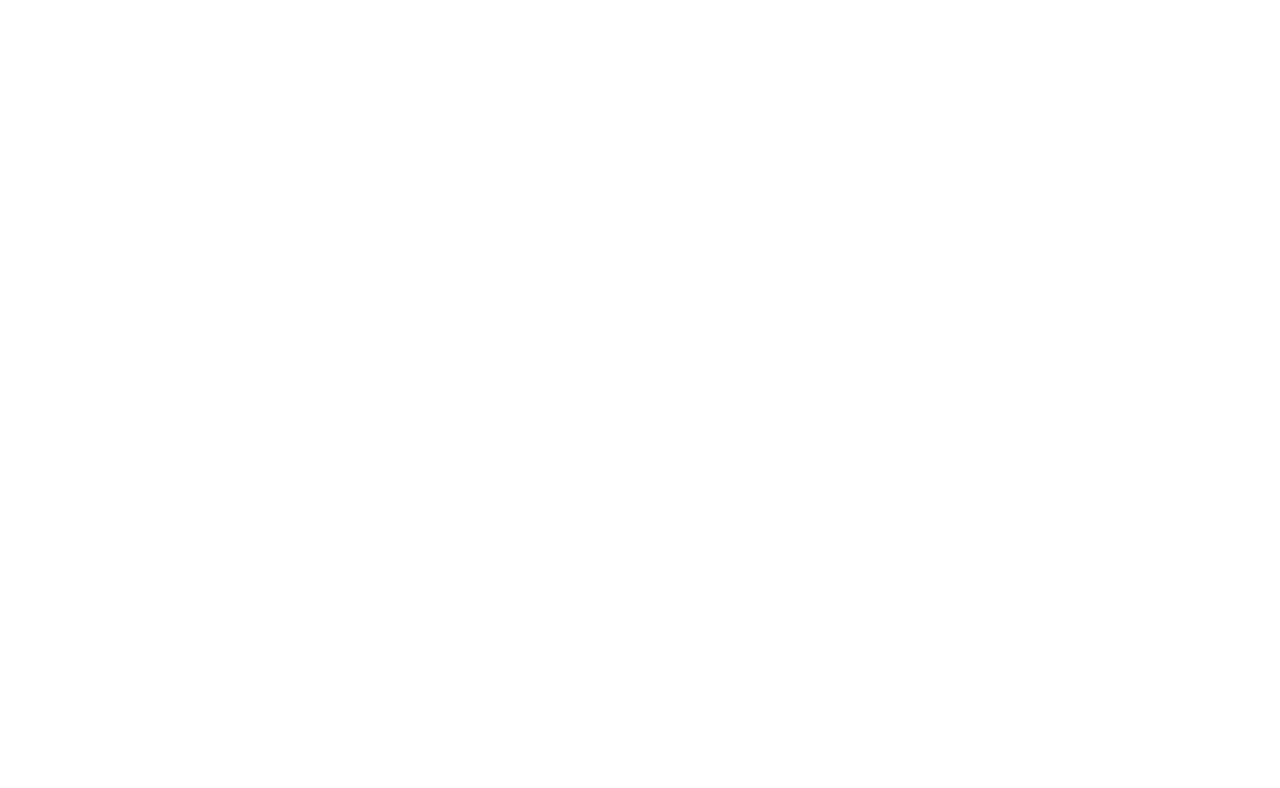
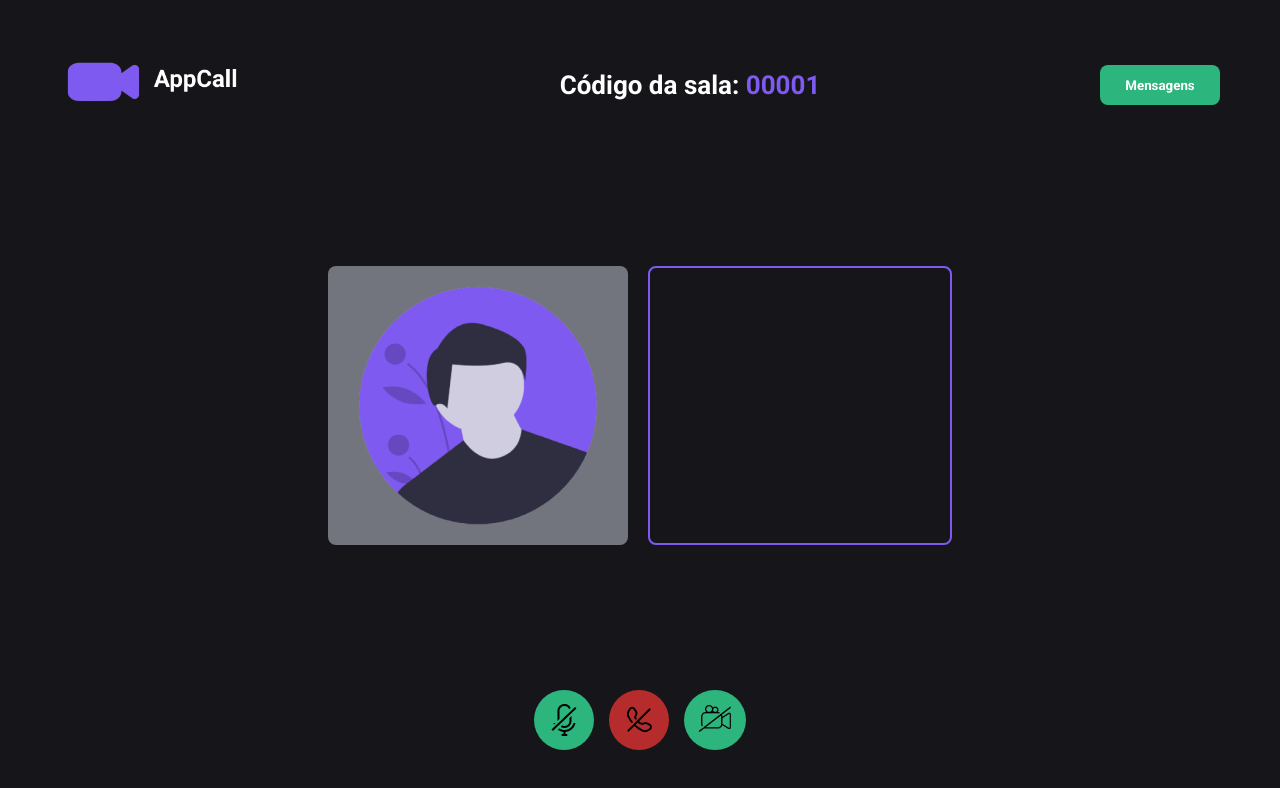
Before and after one commit to jardeson777/app-call, a React (Create React App) app: page /meet in a window 1280 px wide. Before the commit this address had no page. Shown: the top 788 px of the page. Built offline with nearby package versions, Linux system fonts and the light colour scheme.

Commit message:
feat: página de meet

```diff
--- /dev/null
+++ b/src/page/Meet/index.tsx
@@ -0,0 +1,99 @@
+import React, { useRef, useState } from 'react';
+import Header from '../../components/ui/Header';
+import RowButtons from '../../components/ui/RowButtons';
+import theme from '../../styles/theme';
+
+import { Container, Content, RowVideo } from './styles';
+import Avatar from '../../assets/avatar.png';
+
+const Meet: React.FC = () => {
+  const videoRef = useRef<HTMLVideoElement>(null);
+  const [videoOn, setVideoOn] = useState(false);
+
+  const openMensagens = () => {
+    //
+  };
+
+  const functionMute = () => {
+    //
+  };
+
+  const functionDisconnect = () => {
+    //
+  };
+
+  const functionRemoveVideo = () => {
+    setVideoOn(false);
+  };
+
+  const openVideo = () => {
+    navigator.mediaDevices
+      .getUserMedia({ video: true, audio: true })
+      .then(function (stream) {
+        console.log(stream);
+        setVideoOn(true);
+
+        if (videoRef.current !== null) {
+          videoRef.current.srcObject = stream;
+
+          videoRef.current.onloadedmetadata = () => {
+            videoRef.current?.play();
+          };
+        }
+      })
+      .catch(function (error) {
+        console.log({ error });
+      });
+  };
+
+  return (
+    <Container>
+      <Content>
+        <Header
+          clickButton={openVideo}
+          colorButton={theme.colors.green}
+          textButton="Mensagens"
+          textHeader="Código da sala: "
+          textHeaderDestaque="00001"
+        />
+        <RowVideo>
+          <div>
+            {videoOn && (
+              <video ref={videoRef}>
+                <track kind="captions" srcLang="en" />
+                <track kind="captions" srcLang="es" />
+              </video>
+            )}
+
+            {!videoOn && (
+              <div className="videoOff">
+                <img src={Avatar} alt="" />
+              </div>
+            )}
+          </div>
+          <div>
+            {!videoOn && (
+              <video muted>
+                <track kind="captions" srcLang="en" />
+                <track kind="captions" srcLang="es" />
+                <track kind="captions" srcLang="pt-br" />
+              </video>
+            )}
+            {videoOn && (
+              <div className="videoOff">
+                <img src={Avatar} alt="" />
+              </div>
+            )}
+          </div>
+        </RowVideo>
+        <RowButtons
+          functionMute={functionMute}
+          functionDisconnect={functionDisconnect}
+          functionRemoveVideo={functionRemoveVideo}
+        />
+      </Content>
+    </Container>
+  );
+};
+
+export { Meet };
--- /dev/null
+++ b/src/page/Meet/styles.ts
@@ -0,0 +1,54 @@
+import styled from 'styled-components';
+
+export const Container = styled.section`
+  width: 100%;
+  min-height: 100vh;
+  background: ${({ theme: { colors } }) => colors.background};
+`;
+
+export const Content = styled.div`
+  width: 100%;
+  max-width: 1200px;
+  margin: 0 auto;
+  padding: 50px 20px;
+  min-height: 100vh;
+  display: flex;
+  flex-direction: column;
+  justify-content: space-between;
+`;
+
+export const RowVideo = styled.div`
+  display: flex;
+  justify-content: center;
+  flex-wrap: wrap;
+  margin: 20px;
+  gap: 20px;
+
+  video {
+    border: 2px solid ${({ theme }) => theme.colors.primary};
+    width: 100%;
+    max-width: 500px;
+    min-width: 300px;
+    border-radius: 8px;
+    height: 100%;
+  }
+
+  .videoOff {
+    background: ${({ theme }) => theme.colors.secondary};
+    padding: 20px;
+    display: flex;
+    justify-content: center;
+    align-items: center;
+    border-radius: 8px;
+
+    height: 100%;
+    width: 100%;
+    max-width: 500px;
+    min-width: 300px;
+
+    img {
+      width: 100%;
+      max-width: 240px;
+    }
+  }
+`;
--- a/src/page/home/index.tsx
+++ b/src/page/home/index.tsx
@@ -1,4 +1,4 @@
-import React, { useRef } from 'react';
+import React, { useRef, useState } from 'react';
 import { useTheme } from 'styled-components';
 import { SubmitHandler, useForm } from 'react-hook-form';
 import Button from '../../components/infra/form/Button';
@@ -7,6 +7,8 @@
 import { Col, Container, Content, Row } from './styles';
 import Banner from '../../assets/banner.png';
 import Title from '../../components/infra/typography/Title';
+import ModalNovaSala from '../../components/ui/Modal/ModalNovaSala';
+import theme from '../../styles/theme';
 
 interface FormLoginProps {
   nome: string;
@@ -15,7 +17,7 @@
 
 const Home: React.FC = () => {
   const { colors } = useTheme();
-  const videoRef = useRef(null);
+  const [isOpenModal, setIsOpenModal] = useState(false);
 
   const {
     handleSubmit,
@@ -23,25 +25,24 @@
     formState: { errors }
   } = useForm();
 
+  const handleModal = () => {
+    setIsOpenModal(!isOpenModal);
+  };
+
   const onSubmit: SubmitHandler<FormLoginProps> = data => {
-    navigator.mediaDevices
-      .getUserMedia({ audio: true, video: true })
-      .then(function (stream) {
-        if (videoRef.current !== null) {
-          videoRef.current.setAttribute('src', 'www');
-        }
-      })
-      .catch(function (error) {
-        console.log(error);
-      });
+    //
   };
 
   return (
     <Container>
-      <source ref={videoRef} type="video/mp4" />
+      <Content>
+        <Header
+          textButton="Criar sala"
+          clickButton={handleModal}
+          colorButton={theme.colors.primary}
+        />
+        <ModalNovaSala isOpen={isOpenModal} closeModal={handleModal} />
 
-      <Content>
-        <Header />
         <main>
           <Title
             text="Comece sua videoconferência agora mesmo."
--- a/src/router/index.tsx
+++ b/src/router/index.tsx
@@ -1,11 +1,11 @@
 import React from 'react';
 import { Route, Routes } from 'react-router-dom';
 import { Home } from '../page/home';
-
-// import { Container } from './styles';
+import { Meet } from '../page/Meet';
 
 export const RouterHome: React.FC = () => (
   <Routes>
     <Route path="/" element={<Home />} />
+    <Route path="/meet" element={<Meet />} />
   </Routes>
 );
--- a/src/styles/theme.ts
+++ b/src/styles/theme.ts
@@ -5,7 +5,9 @@
     primary: '#7F5AF0',
     secondary: '#72757E',
     white: '#fff',
-    black: '#000'
+    black: '#000',
+    green: '#2CB67D',
+    danger: '#B62C2C'
   }
 };
 
```
